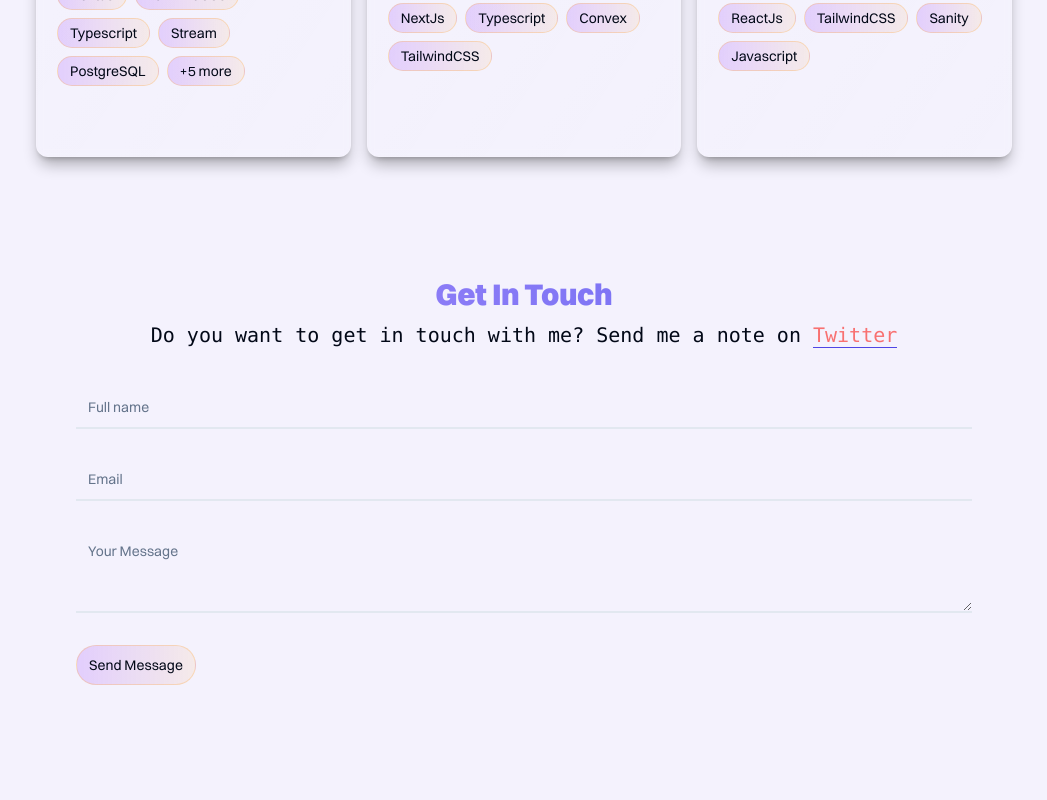
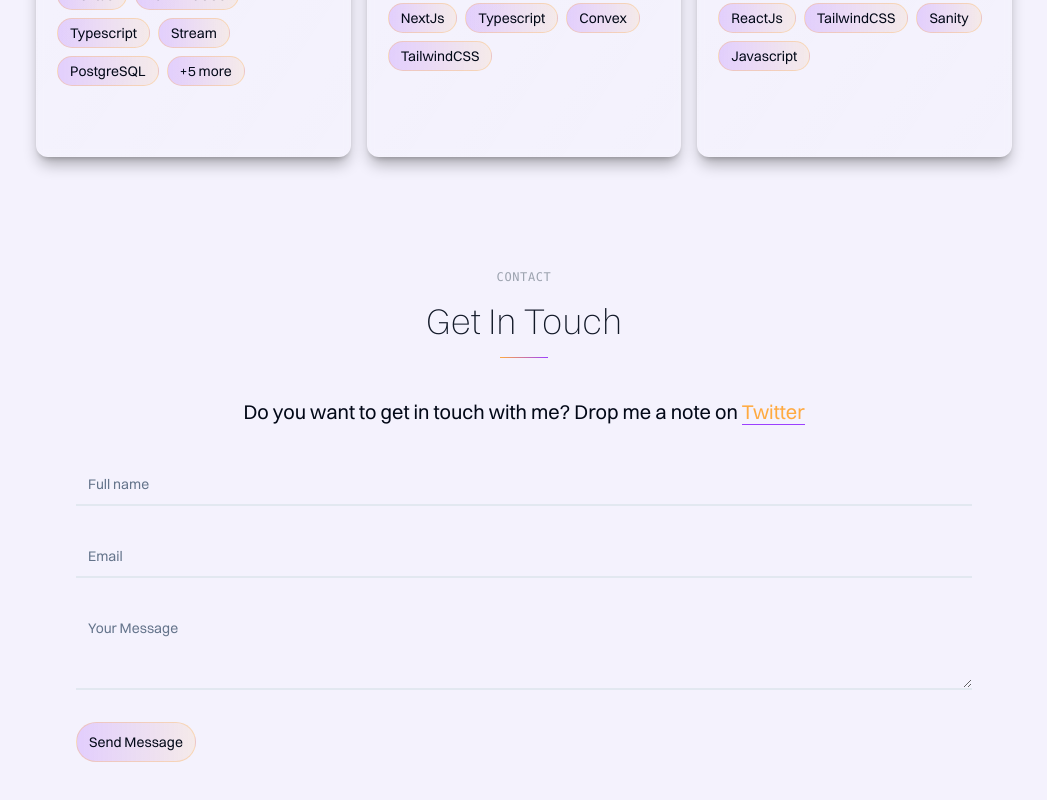
Before and after one commit to CoDesign-Spa27/sandeep, a Next.js app: page / in a window 1280 px wide. Shown: the part 2684-3484 px from the top of the page, without its empty margins (116-1163 px from the left). Built offline with nearby package versions, Linux system fonts and the light colour scheme.

Commit message:
revamp: contact me

```diff
--- a/app/_Section/ContactMe.tsx
+++ b/app/_Section/ContactMe.tsx
@@ -1,24 +1,52 @@
 import GetInTouchForm from "@/components/GetInTouchForm";
 import Link from "next/link";
 import React from "react";
-
+import { motion } from "framer-motion";
 function ContactMe() {
+  const fadeInUp = {
+    hidden: {
+      opacity: 0,
+      y: 30,
+      filter: "blur(4px)",
+    },
+    visible: (delay = 0) => ({
+      opacity: 1,
+      y: 0,
+      filter: "blur(0px)",
+      transition: {
+        duration: 0.8,
+        delay: delay * 0.2,
+        ease: [0.25, 0.46, 0.45, 0.94],
+      },
+    }),
+  };
   return (
     <div className="flex py-8 flex-col">
-      <div className="text-center">
-        <div
-          className="text-3xl text-transparent bg-clip-text
- bg-gradient-to-r from-violet-400 to-indigo-500 py-2 font-black"
-        >
+      <motion.div
+        className="mb-10 space-y-4 flex flex-col items-center text-center"
+        initial="hidden"
+        whileInView="visible"
+        viewport={{ once: true, margin: "-100px" }}
+        variants={fadeInUp}
+        custom={0}
+      >
+        <div className="text-xs font-mono text-gray-400 tracking-wider uppercase">
+          Contact
+        </div>
+        <h2 className="text-3xl md:text-4xl font-light text-gray-900 dark:text-white">
           Get In Touch
-        </div>
-        <div className="text-xl font-mono">
-          Do you want to get in touch with me? Send me a note on{" "}
-          <Link href={"https://x.com/sandeep_code28"} target="_blank">
-          <span className="border-b border-indigo-600 text-red-400 hover:text-red-700 cursor-pointer">Twitter</span>
-          </Link>
-        </div>
+        </h2>
+        <div className="w-12 h-px bg-gradient-to-r from-color1 to-color2" />
+      </motion.div>
+      <div className="text-xl text-center font-switzer">
+        Do you want to get in touch with me? Drop me a note on{" "}
+        <Link href={"https://x.com/sandeep_code28"} target="_blank">
+          <span className="border-b border-color2 text-color1 hover:text-color1/100 cursor-pointer">
+            Twitter
+          </span>
+        </Link>
       </div>
+
       <GetInTouchForm />
     </div>
   );
```
